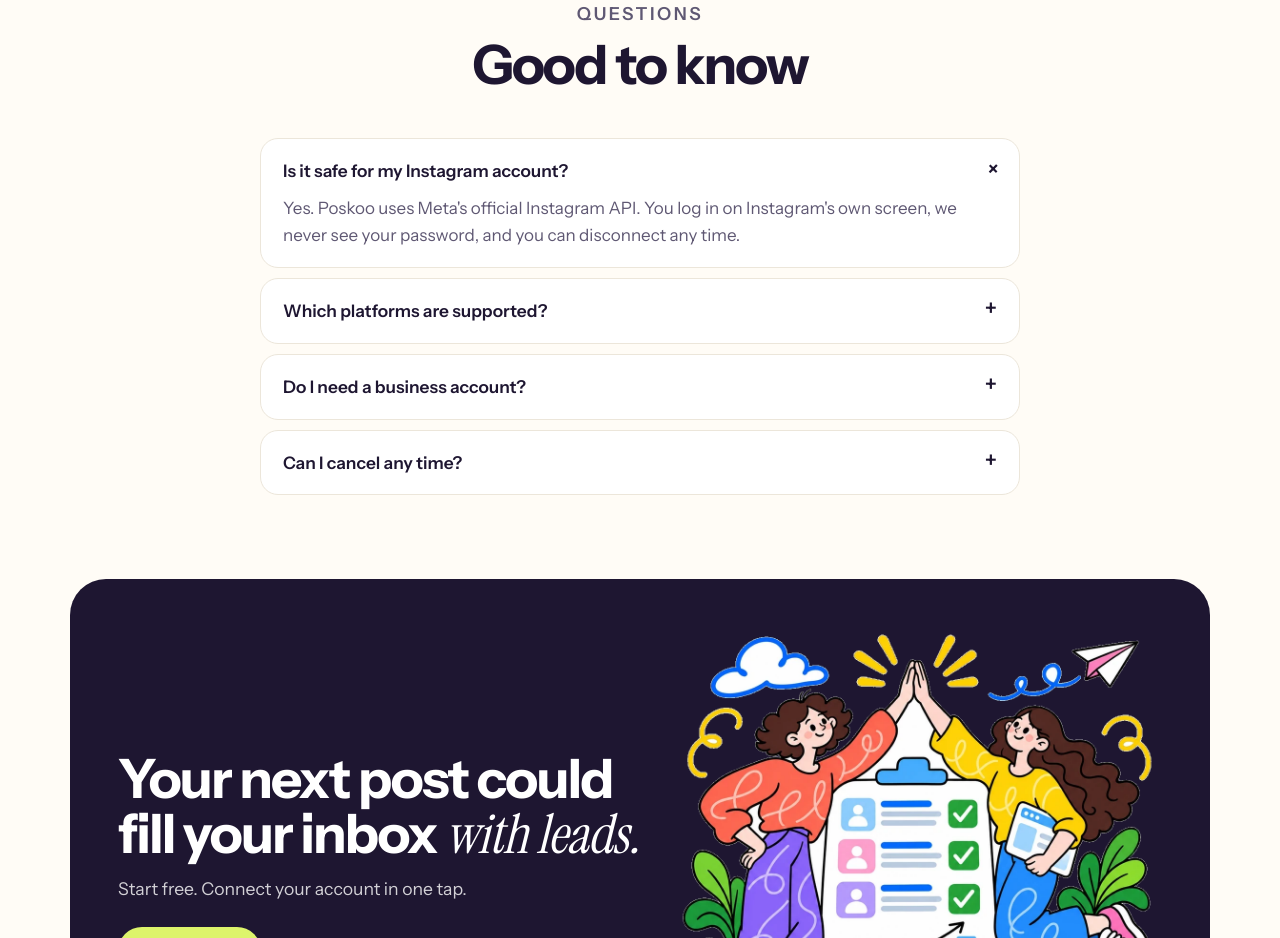
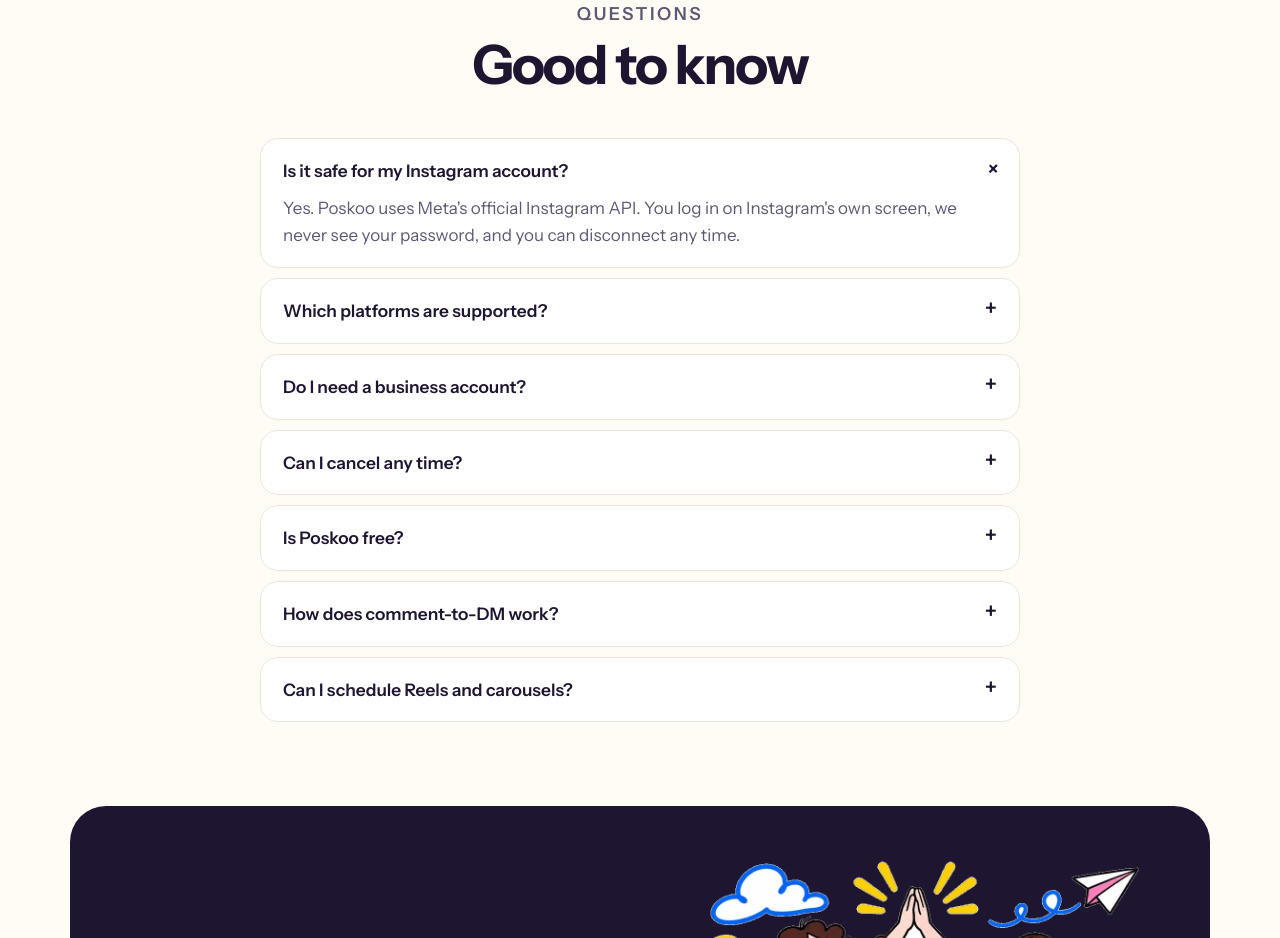
Before and after one commit to Ramanmakkar1/socialapp, a Next.js app: page / in a window 1280 px wide. Shown: the part 5620-6558 px from the top of the page. Built offline with nearby package versions, Linux system fonts and the light colour scheme; no server answers.

Commit message:
autopilot: Homepage FAQ: render the visible FAQ from the faqs array and add 3 honest questions people search
Task #5580, written by local Qwen.

```diff
--- a/src/app/page.tsx
+++ b/src/app/page.tsx
@@ -14,7 +14,7 @@ export const metadata: Metadata = {
  openGraph: { title, description, url: BRAND.url, siteName: BRAND.name, images: [{ url: `${BRAND.url}/landing/hero.webp`, width: 1400, height: 933, alt: "Poskoo Instagram scheduling and auto-DM" }] },
  twitter: { card: "summary_large_image", title, description, images: [`${BRAND.url}/landing/hero.webp`] },
 };
-const faqs = [{"q": "Is it safe for my Instagram account?", "a": "Yes. Poskoo uses Meta's official Instagram API. You log in on Instagram's own screen, we never see your password, and you can disconnect any time."}, {"q": "Which platforms are supported?", "a": "Instagram scheduling and auto-DMs work today. Facebook Pages and Threads are coming soon."}, {"q": "Do I need a business account?", "a": "For auto-DMs and insights your Instagram needs to be a professional account (Business or Creator). Switching is free in the Instagram app."}, {"q": "Can I cancel any time?", "a": "Yes. Paid plans will be month to month with no contract, and you can cancel from settings. Today every account is on the Free plan, so there is nothing to cancel."}];
+const faqs = [{"q": "Is it safe for my Instagram account?", "a": "Yes. Poskoo uses Meta's official Instagram API. You log in on Instagram's own screen, we never see your password, and you can disconnect any time."}, {"q": "Which platforms are supported?", "a": "Instagram scheduling and auto-DMs work today. Facebook Pages and Threads are coming soon."}, {"q": "Do I need a business account?", "a": "For auto-DMs and insights your Instagram needs to be a professional account (Business or Creator). Switching is free in the Instagram app."}, {"q": "Can I cancel any time?", "a": "Yes. Paid plans will be month to month with no contract, and you can cancel from settings. Today every account is on the Free plan, so there is nothing to cancel."}, {"q": "Is Poskoo free?", "a": "Yes. The Free plan costs $0 and includes 2 social accounts, 10 scheduled posts a month and 500 auto-DMs a month. No card is needed to sign up."}, {"q": "How does comment-to-DM work?", "a": "You pick a post and a keyword. When someone comments that keyword, Poskoo sends them a private Instagram DM with your link, and can ask for their email first so you collect a lead."}, {"q": "Can I schedule Reels and carousels?", "a": "Yes. Paste a public .mp4 link to schedule a Reel, or 2 to 10 image links to schedule a carousel. Poskoo publishes it at the time you pick and shows clear success or failure status."}];
 const jsonLd = {
   "@context": "https://schema.org",
   "@graph": [
@@ -194,10 +194,9 @@ export default function Home() { return <main className={`${styles.landing} ${in
 <section id="faq" style={{"paddingTop": "20px"}}><div className="wrap">
   <div className="head"><p className="eyebrow">Questions</p><h2>Good to know</h2></div>
   <div className="faq">
-    <details open><summary>Is it safe for my Instagram account?</summary><p>Yes. Poskoo uses Meta&apos;s official Instagram API. You log in on Instagram&apos;s own screen, we never see your password, and you can disconnect any time.</p></details>
-    <details><summary>Which platforms are supported?</summary><p>Instagram scheduling and auto-DMs work today. Facebook Pages and Threads are coming soon.</p></details>
-    <details><summary>Do I need a business account?</summary><p>For auto-DMs and insights your Instagram needs to be a professional account (Business or Creator). Switching is free in the Instagram app.</p></details>
-    <details><summary>Can I cancel any time?</summary><p>Yes. Paid plans will be month to month with no contract, and you can cancel from settings. Today every account is on the Free plan, so there is nothing to cancel.</p></details>
+    {faqs.map((f, i) => (
+      <details key={f.q} open={i === 0}><summary>{f.q}</summary><p>{f.a}</p></details>
+    ))}
   </div>
 </div></section>
 
```
